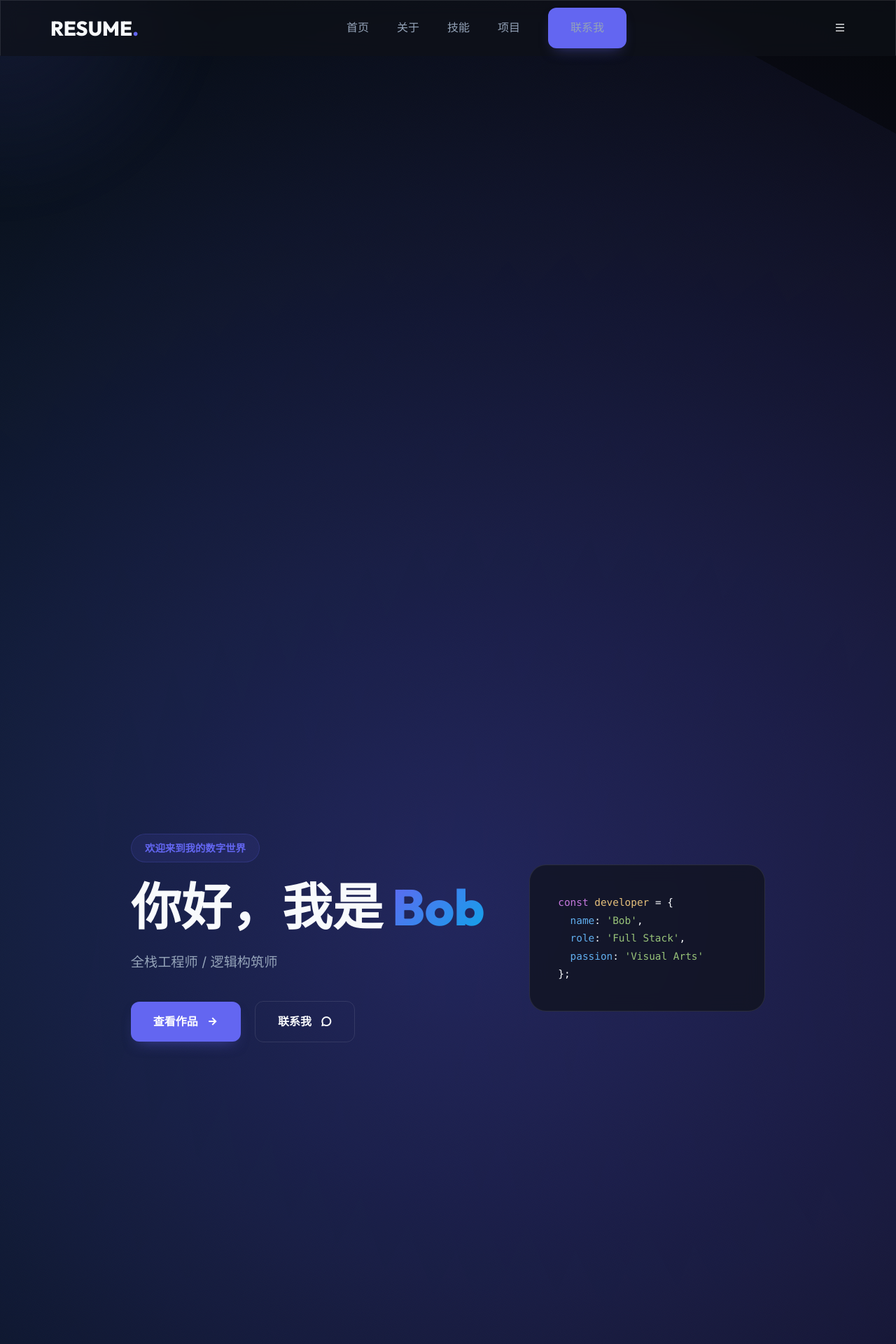
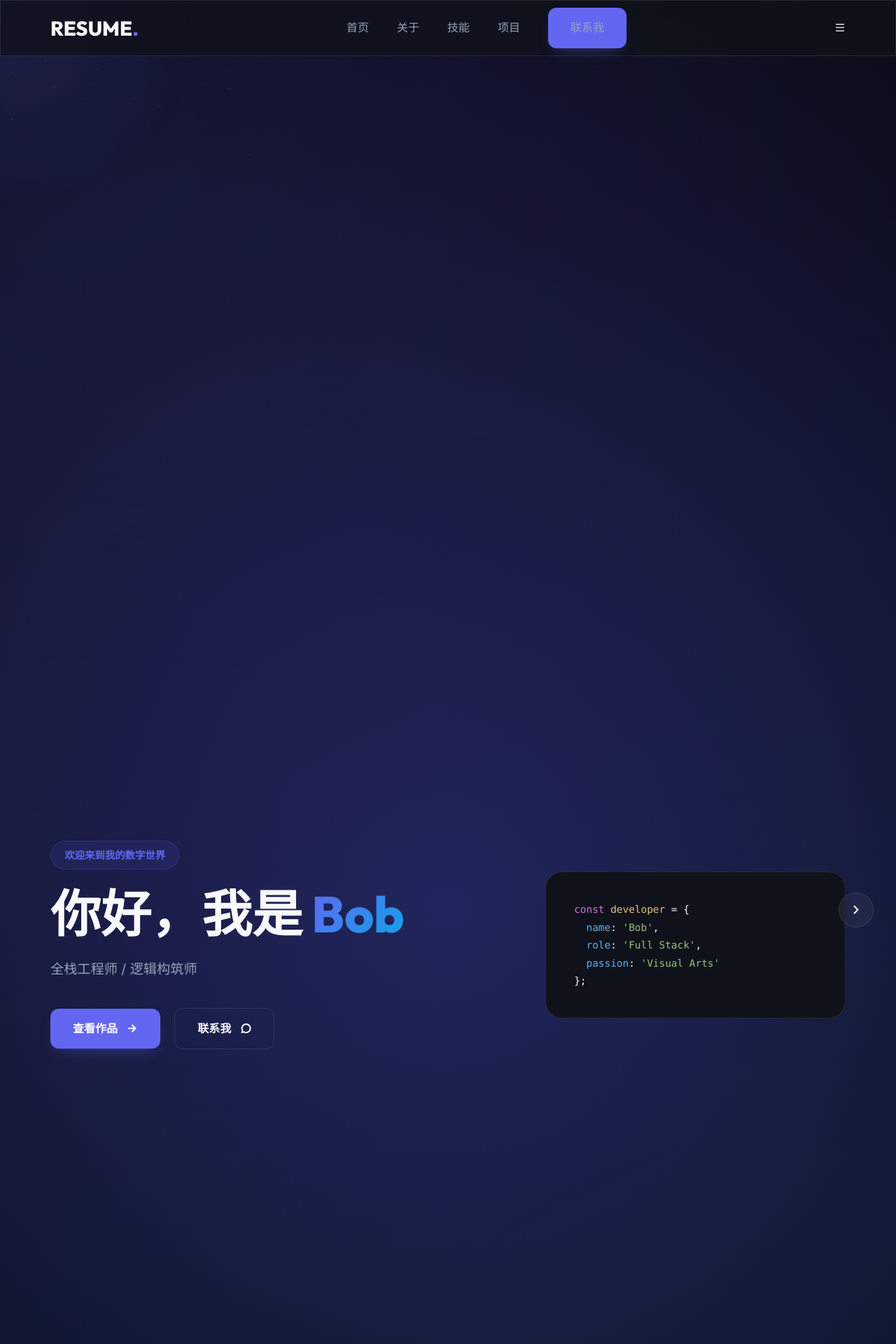
Before and after one commit to fuyangtian2003-beep/personal-resume, a Spring Boot app: page / in a window 1280 px wide. Shown: the top 1920 px of the page at 70% size. Run offline with Spring Boot 4, Linux system fonts and the light colour scheme.

Commit message:
backup-2026-04-22-1645

```diff
--- a/src/main/resources/static/css/style.css
+++ b/src/main/resources/static/css/style.css
@@ -27,22 +27,183 @@
     box-sizing: border-box;
 }
 
-html {
-    scroll-behavior: smooth;
+html,
+body {
+    width: 100%;
+    height: 100%;
+    overflow: hidden;
+    background-color: #000;
 }
 
 body {
-    background-color: var(--bg-dark);
     color: var(--text-main);
     font-family: var(--font-body);
     line-height: 1.6;
-    overflow-x: hidden;
 }
 
 .container {
     max-width: 1200px;
     margin: 0 auto;
     padding: 0 2rem;
+    position: relative;
+    width: 100%;
+}
+
+#app-container {
+    width: 100vw;
+    height: 100vh;
+    overflow: hidden;
+    position: relative;
+    z-index: 5;
+    /* 内容层 */
+}
+
+#page-slider {
+    display: flex;
+    width: 200vw;
+    height: 100vh;
+    transition: transform 1s cubic-bezier(0.7, 0, 0.3, 1);
+    background: transparent;
+    will-change: transform; /* 开启 GPU 加速 */
+}
+
+.page {
+    width: 100vw;
+    height: 100vh;
+    overflow-y: auto;
+    overflow-x: hidden;
+    position: relative;
+    background: transparent;
+}
+
+/* 隐藏滚动条但保留功能 (Chrome/Safari) */
+.page::-webkit-scrollbar {
+    width: 6px;
+}
+
+.page::-webkit-scrollbar-thumb {
+    background: rgba(99, 102, 241, 0.2);
+    border-radius: 10px;
+}
+
+/* Slide Buttons */
+.slide-btn {
+    position: fixed;
+    top: 50%;
+    transform: translateY(-50%);
+    z-index: 2000;
+    cursor: pointer;
+    transition: var(--transition);
+    width: fit-content; /* 核心修复：防止容器撑满全屏遮挡交互 */
+}
+
+#slide-arrow-right {
+    right: 2rem;
+}
+
+#slide-arrow-left {
+    left: 2rem;
+}
+
+.btn-inner {
+    display: flex;
+    align-items: center;
+    justify-content: center;
+    width: 50px;
+    height: 50px;
+    background: rgba(255, 255, 255, 0.05);
+    backdrop-filter: blur(12px);
+    border: 1px solid var(--glass-border);
+    border-radius: 50%;
+    color: var(--text-main);
+    transition: width 0.5s cubic-bezier(0.175, 0.885, 0.32, 1.275), background 0.3s;
+    overflow: hidden;
+    position: relative;
+    padding: 0;
+}
+
+.slide-btn:hover .btn-inner {
+    width: 140px;
+    border-radius: 100px;
+    background: var(--primary);
+    border-color: var(--primary);
+    box-shadow: 0 0 20px var(--primary-glow);
+}
+
+.slide-btn .hint {
+    font-size: 0.75rem;
+    font-weight: 600;
+    opacity: 0;
+    position: absolute;
+    white-space: nowrap;
+    transition: var(--transition);
+    pointer-events: none;
+}
+
+#slide-arrow-right .hint {
+    right: 45px;
+}
+
+#slide-arrow-left .hint {
+    left: 45px;
+}
+
+.slide-btn:hover .hint {
+    opacity: 1;
+}
+
+.slide-btn i {
+    font-size: 1.5rem;
+}
+
+.hidden {
+    opacity: 0 !important;
+    pointer-events: none !important;
+    visibility: hidden;
+}
+
+/* Showcase Page Styling */
+#showcase-page {
+    display: flex;
+    align-items: center;
+    justify-content: center;
+    background: radial-gradient(circle at 70% 30%, #1e1b4b 0%, #05070a 100%);
+}
+
+.coming-soon {
+    text-align: center;
+}
+
+.coming-soon h2 {
+    font-size: 4rem;
+    font-family: var(--font-heading);
+    margin-bottom: 1.5rem;
+}
+
+.loading-bar {
+    width: 300px;
+    height: 4px;
+    background: rgba(255, 255, 255, 0.1);
+    margin: 2rem auto;
+    border-radius: 10px;
+    overflow: hidden;
+}
+
+.loading-progress {
+    width: 60%;
+    height: 100%;
+    background: var(--primary);
+    animation: loading 2s ease-in-out infinite alternate;
+}
+
+@keyframes loading {
+    from {
+        transform: translateX(-100%);
+    }
+
+    to {
+        transform: translateX(100%);
+    }
 }
 
 /* Cursor Glow Effect */
@@ -55,10 +216,14 @@
     background: radial-gradient(circle, rgba(99, 102, 241, 0.15) 0%, transparent 70%);
     border-radius: 50%;
     pointer-events: none;
-    transform: translate(-50%, -50%);
-    z-index: -1;
+    z-index: 2;
+    will-change: transform;
     transition: width 0.3s, height 0.3s;
-    filter: blur(30px);
+}
+
+#cursor-glow.glow-expand {
+    width: 800px;
+    height: 800px;
 }
 
 /* Background Magic */
@@ -69,7 +234,8 @@
     width: 100%;
     height: 100%;
     background: radial-gradient(circle at 50% 50%, #1e1b4b 0%, #05070a 100%);
-    z-index: -2;
+    z-index: 1;
+    /* 最底层 */
 }
 
 .bg-gradient::after {
@@ -80,27 +246,41 @@
     width: 200%;
     height: 200%;
     background: radial-gradient(circle at 30% 30%, rgba(99, 102, 241, 0.15) 0%, transparent 50%),
-                radial-gradient(circle at 70% 70%, rgba(14, 165, 233, 0.1) 0%, transparent 50%);
-    animation: rotate 20s linear infinite;
+        radial-gradient(circle at 70% 70%, rgba(14, 165, 233, 0.1) 0%, transparent 50%);
+    animation: pulse 15s ease-in-out infinite alternate; /* 改为呼吸动画 */
     z-index: -1;
+    will-change: transform;
 }
 
-@keyframes rotate {
-    from { transform: rotate(0deg); }
-    to { transform: rotate(360deg); }
+@keyframes pulse {
+    from {
+        transform: scale(1);
+    }
+
+    to {
+        transform: scale(1.1);
+    }
 }
 
-/* Glassmorphism Utility */
+/* Glassmorphism Utility - 性能优化版 */
 .glass {
-    background: var(--bg-card);
-    backdrop-filter: blur(12px);
-    -webkit-backdrop-filter: blur(12px);
+    background: rgba(15, 18, 25, 0.95); /* 提高不透明度，移除模糊，彻底解放 GPU */
     border: 1px solid var(--glass-border);
+    backdrop-filter: none;
+    -webkit-backdrop-filter: none;
+}
+
+/* 仅在导航栏保留毛玻璃效果，作为视觉核心 */
+#navbar.glass {
+    background: rgba(15, 18, 25, 0.8);
+    backdrop-filter: blur(10px);
+    -webkit-backdrop-filter: blur(10px);
 }
 
 /* Navbar */
 nav {
-    position: fixed;
+    position: sticky;
+    /* 关键：相对于 .page 滚动容器固定 */
     top: 0;
     left: 0;
     width: 100%;
@@ -109,6 +289,8 @@
     display: flex;
     align-items: center;
     transition: var(--transition);
+    margin-bottom: -80px;
+    /* 让出高度，不占位 */
 }
 
 nav .container {
@@ -150,10 +332,11 @@
 
 /* Hero Section */
 .hero {
-    height: 100vh;
+    min-height: 100vh;
     display: flex;
     align-items: center;
-    padding-top: 80px;
+    padding-top: 100px;
+    /* 增加顶部间距给导航栏 */
     position: relative;
 }
 
@@ -187,6 +370,7 @@
 .text-gradient {
     background: linear-gradient(135deg, var(--primary) 0%, var(--secondary) 100%);
     -webkit-background-clip: text;
+    background-clip: text;
     -webkit-text-fill-color: transparent;
 }
 
@@ -255,10 +439,26 @@
     font-size: 0.9rem;
 }
 
-.c-1 { color: #c678dd; } /* const */
-.c-2 { color: #e5c07b; } /* var name */
-.c-3 { color: #61afef; } /* property */
-.c-4 { color: #98c379; } /* string */
+.c-1 {
+    color: #c678dd;
+}
+
+/* const */
+.c-2 {
+    color: #e5c07b;
+}
+
+/* var name */
+.c-3 {
+    color: #61afef;
+}
+
+/* property */
+.c-4 {
+    color: #98c379;
+}
+
+/* string */
 
 /* Scroll Indicator */
 .scroll-indicator {
@@ -290,8 +490,15 @@
 }
 
 @keyframes scroll {
-    0% { opacity: 1; transform: translate(-50%, 0); }
-    100% { opacity: 0; transform: translate(-50%, 20px); }
+    0% {
+        opacity: 1;
+        transform: translate(-50%, 0);
+    }
+
+    100% {
+        opacity: 0;
+        transform: translate(-50%, 20px);
+    }
 }
 
 /* Sections */
@@ -546,19 +753,32 @@
         grid-template-columns: 1fr;
         text-align: center;
     }
+
     .hero-content {
         order: 2;
     }
+
     .hero-visual {
         order: 1;
         max-width: 400px;
         margin: 0 auto;
     }
-    h1 { font-size: 3rem; }
-    .lead { margin: 0 auto 2.5rem; }
-    .nav-links { display: none; }
 
-    .about-grid, .skills-grid, .about-stats {
+    h1 {
+        font-size: 3rem;
+    }
+
+    .lead {
+        margin: 0 auto 2.5rem;
+    }
+
+    .nav-links {
+        display: none;
+    }
+
+    .about-grid,
+    .skills-grid,
+    .about-stats {
         grid-template-columns: 1fr;
         gap: 2rem;
     }
@@ -588,5 +808,10 @@
 }
 
 /* Delay for Hero Content */
-#home .hero-content { transition-delay: 0.2s; }
-#home .hero-visual { transition-delay: 0.4s; }
+#home .hero-content {
+    transition-delay: 0.2s;
+}
+
+#home .hero-visual {
+    transition-delay: 0.4s;
+}
--- a/src/main/resources/static/index.html
+++ b/src/main/resources/static/index.html
@@ -1,5 +1,6 @@
 <!DOCTYPE html>
 <html lang="zh-CN">
+
 <head>
     <meta charset="UTF-8">
     <meta name="viewport" content="width=device-width, initial-scale=1.0">
@@ -9,7 +10,9 @@
     <!-- 现代字体: Outfit & Inter -->
     <link rel="preconnect" href="https://fonts.googleapis.com">
     <link rel="preconnect" href="https://fonts.gstatic.com" crossorigin>
-    <link href="https://fonts.googleapis.com/css2?family=Outfit:wght@300;400;600;800&family=Inter:wght@300;400;600&display=swap" rel="stylesheet">
+    <link
+        href="https://fonts.googleapis.com/css2?family=Outfit:wght@300;400;600;800&family=Inter:wght@300;400;600&display=swap"
+        rel="stylesheet">
 
     <!-- 图标库: Remix Icon -->
     <link href="https://cdn.jsdelivr.net/npm/remixicon@4.2.0/fonts/remixicon.css" rel="stylesheet">
@@ -20,14 +23,34 @@
     <!-- 预留 Favicon -->
     <link rel="icon" href="assets/favicon.ico" type="image/x-icon">
 </head>
+
 <body>
     <!-- 鼠标跟随光效 -->
     <div id="cursor-glow"></div>
 
-    <!-- 动态背景背景 -->
+    <!-- 全局背景 -->
     <div class="bg-gradient"></div>
     <div class="bg-overlay"></div>
 
+    <!-- 左右导航箭头 -->
+    <div id="slide-arrow-right" class="slide-btn">
+        <div class="btn-inner">
+            <span class="hint">炫技空间</span>
+            <i class="ri-arrow-right-s-line"></i>
+        </div>
+    </div>
+    <div id="slide-arrow-left" class="slide-btn hidden">
+        <div class="btn-inner">
+            <i class="ri-arrow-left-s-line"></i>
+            <span class="hint">返回简历</span>
+        </div>
+    </div>
+
+    <!-- 主容器：控制水平滑动 -->
+    <div id="app-container">
+        <div id="page-slider">
+            <!-- 页面 1: 简历主页 -->
+            <div id="resume-page" class="page">
                 <!-- 导航栏 -->
                 <nav id="navbar" class="glass">
                     <div class="container">
@@ -106,9 +129,28 @@
                         <p>&copy; 2026 Bob. Built with ❤️ and Antigravity.</p>
                     </div>
                 </footer>
+            </div>
+
+            <!-- 页面 2: 炫技展示页 -->
+            <div id="showcase-page" class="page">
+                <div class="showcase-content">
+                    <div class="container">
+                        <div class="coming-soon">
+                            <h2 class="text-gradient">炫技空间 · 敬请期待</h2>
+                            <p>在这里，我将展示更多硬核的技术实现与视觉特效。</p>
+                            <div class="loading-bar">
+                                <div class="loading-progress"></div>
+                            </div>
+                        </div>
+                    </div>
+                </div>
+            </div>
+        </div>
+    </div>
 
     <!-- 核心逻辑 -->
     <script src="js/data.js"></script>
     <script src="js/main.js"></script>
 </body>
+
 </html>
--- a/src/main/resources/static/js/main.js
+++ b/src/main/resources/static/js/main.js
@@ -1,5 +1,5 @@
 /**
- * Interactivity & Rendering Logic for Personal Resume
+ * Interactivity & Rendering & Slider Logic for Personal Resume
  */
 
 document.addEventListener('DOMContentLoaded', () => {
@@ -11,29 +11,67 @@
     renderProjects();
     renderContact();
 
-    // 1.5 Cursor Glow Movement
+    // 1.5 高性能鼠标跟随光效 (使用 rAF 和 transform)
     const glow = document.getElementById('cursor-glow');
+    let mouseX = 0;
+    let mouseY = 0;
+    let currentX = 0;
+    let currentY = 0;
+
     window.addEventListener('mousemove', (e) => {
-        glow.style.left = e.clientX + 'px';
-        glow.style.top = e.clientY + 'px';
+        mouseX = e.clientX;
+        mouseY = e.clientY;
 
-        // 探测是否悬浮在交互元素上
+        // 悬浮交互逻辑 (保持不变但优化触发)
         const target = e.target;
-        if (target.closest('a, .btn-primary, .btn-secondary, .glass, .stat-card, .project-card')) {
-            glow.style.width = '800px';
-            glow.style.height = '800px';
-            glow.style.background = 'radial-gradient(circle, rgba(99, 102, 241, 0.2) 0%, transparent 70%)';
+        if (target.closest('a, .btn-primary, .btn-secondary, .glass, .stat-card, .project-card, .slide-btn')) {
+            glow.classList.add('glow-expand');
         } else {
-            glow.style.width = '600px';
-            glow.style.height = '600px';
-            glow.style.background = 'radial-gradient(circle, rgba(99, 102, 241, 0.15) 0%, transparent 70%)';
+            glow.classList.remove('glow-expand');
         }
     });
 
-    // 2. Navbar Scroll Effect
+    function updateGlow() {
+        // 平滑插值 (Lerp) 让跟随更柔和，同时使用 translate3d 开启硬件加速
+        currentX += (mouseX - currentX) * 0.15;
+        currentY += (mouseY - currentY) * 0.15;
+        glow.style.transform = `translate3d(${currentX}px, ${currentY}px, 0) translate(-50%, -50%)`;
+        requestAnimationFrame(updateGlow);
+    }
+    updateGlow();
+
+    // 2. Page Slider Logic
+    const slider = document.getElementById('page-slider');
+    const arrowRight = document.getElementById('slide-arrow-right');
+    const arrowLeft = document.getElementById('slide-arrow-left');
+
+    arrowRight.addEventListener('click', () => {
+        slider.style.transform = 'translateX(-100vw)';
+        arrowRight.classList.add('hidden');
+        arrowLeft.classList.remove('hidden');
+        // 性能优化：隐藏不显示的页面
+        setTimeout(() => {
+            document.getElementById('resume-page').style.visibility = 'hidden';
+            document.getElementById('showcase-page').style.visibility = 'visible';
+        }, 800);
+    });
+
+    arrowLeft.addEventListener('click', () => {
+        document.getElementById('resume-page').style.visibility = 'visible';
+        slider.style.transform = 'translateX(0)';
+        arrowLeft.classList.add('hidden');
+        arrowRight.classList.remove('hidden');
+        setTimeout(() => {
+            document.getElementById('showcase-page').style.visibility = 'hidden';
+        }, 800);
+    });
+
+    // 3. Navbar & Scroll Logic (Target internal page)
+    const resumePage = document.getElementById('resume-page');
     const navbar = document.getElementById('navbar');
-    window.addEventListener('scroll', () => {
-        if (window.scrollY > 50) {
+
+    resumePage.addEventListener('scroll', () => {
+        if (resumePage.scrollTop > 50) {
             navbar.style.background = 'rgba(5, 7, 10, 0.9)';
             navbar.style.height = '70px';
             navbar.style.borderBottom = '1px solid rgba(255, 255, 255, 0.1)';
@@ -44,13 +82,77 @@
         }
     });
 
-    // 3. Reveal Sections on Scroll
-    initRevealAnimations();
+    // 4. Reveal Sections on Scroll
+    initRevealAnimations(resumePage);
 
-    // 4. Smooth Scroll
-    initSmoothScroll();
+    // 5. Smooth Scroll
+    initSmoothScroll(resumePage);
+
+    // 6. 初始化粒子背景 (实现 CPU/GPU 负载均衡)
+    initParticles();
 
     // --- Helper Functions ---
+
+    function initParticles() {
+        const canvas = document.createElement('canvas');
+        const ctx = canvas.getContext('2d');
+        const bg = document.querySelector('.bg-gradient');
+        if (!bg) return;
+
+        bg.appendChild(canvas);
+        canvas.style.position = 'absolute';
+        canvas.style.top = '0';
+        canvas.style.left = '0';
+        canvas.style.opacity = '0.3';
+
+        let particles = [];
+        const count = 50;
+
+        function resize() {
+            canvas.width = window.innerWidth;
+            canvas.height = window.innerHeight;
+        }
+
+        class Particle {
+            constructor() {
+                this.init();
+            }
+            init() {
+                this.x = Math.random() * canvas.width;
+                this.y = Math.random() * canvas.height;
+                this.vx = (Math.random() - 0.5) * 0.5;
+                this.vy = (Math.random() - 0.5) * 0.5;
+                this.size = Math.random() * 2;
+            }
+            update() {
+                this.x += this.vx;
+                this.y += this.vy;
+                if (this.x < 0 || this.x > canvas.width) this.vx *= -1;
+                if (this.y < 0 || this.y > canvas.height) this.vy *= -1;
+            }
+            draw() {
+                ctx.fillStyle = 'rgba(99, 102, 241, 0.5)';
+                ctx.beginPath();
+                ctx.arc(this.x, this.y, this.size, 0, Math.PI * 2);
+                ctx.fill();
+            }
+        }
+
+        for (let i = 0; i < count; i++) particles.push(new Particle());
+
+        function animate() {
+            ctx.clearRect(0, 0, canvas.width, canvas.height);
+            particles.forEach(p => {
+                p.update();
+                p.draw();
+            });
+            requestAnimationFrame(animate);
+        }
+
+        window.addEventListener('resize', resize);
+        resize();
+        animate();
+    }
 
     function renderHero() {
         const container = document.getElementById('hero-container');
@@ -167,7 +269,7 @@
         `;
     }
 
-    function initRevealAnimations() {
+    function initRevealAnimations(scrollContainer) {
         const revealCallback = (entries, observer) => {
             entries.forEach(entry => {
                 if (entry.isIntersecting) {
@@ -176,20 +278,24 @@
                 }
             });
         };
-        const revealObserver = new IntersectionObserver(revealCallback, { threshold: 0.1 });
-        document.querySelectorAll('section, .glass, .stat-card, .project-card').forEach(el => {
+        const revealObserver = new IntersectionObserver(revealCallback, {
+            root: scrollContainer,
+            threshold: 0.1
+        });
+        // 排除 footer，防止底部跳动
+        document.querySelectorAll('section, .glass:not(footer), .stat-card, .project-card').forEach(el => {
             el.classList.add('reveal-hidden');
             revealObserver.observe(el);
         });
     }
 
-    function initSmoothScroll() {
+    function initSmoothScroll(scrollContainer) {
         document.querySelectorAll('a[href^="#"]').forEach(anchor => {
             anchor.addEventListener('click', function (e) {
                 e.preventDefault();
                 const target = document.querySelector(this.getAttribute('href'));
                 if (target) {
-                    window.scrollTo({
+                    scrollContainer.scrollTo({
                         top: target.offsetTop - 70,
                         behavior: 'smooth'
                     });
@@ -198,5 +304,5 @@
         });
     }
 
-    console.log("%c🚀 Resume Data Driven Engine Active", "color: #6366f1; font-weight: bold;");
+    console.log("%c🚀 Page Slider Engine Active", "color: #0ea5e9; font-weight: bold;");
 });
```
Also changed, not shown: problem.md (+5 -0 lines), 2 other files. Lines whose indentation alone changed are shown as unchanged.
